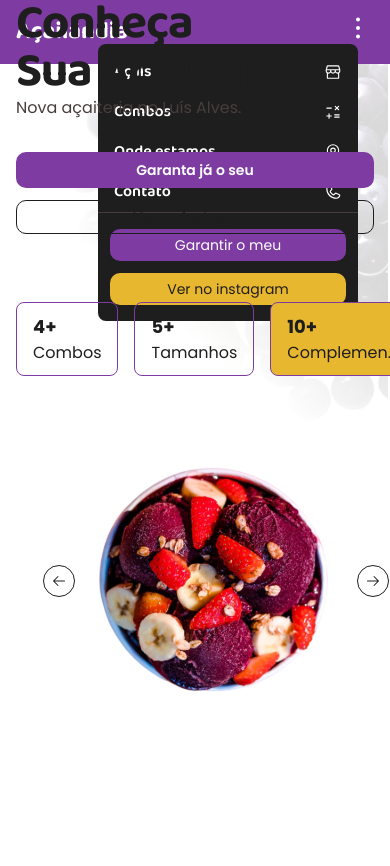
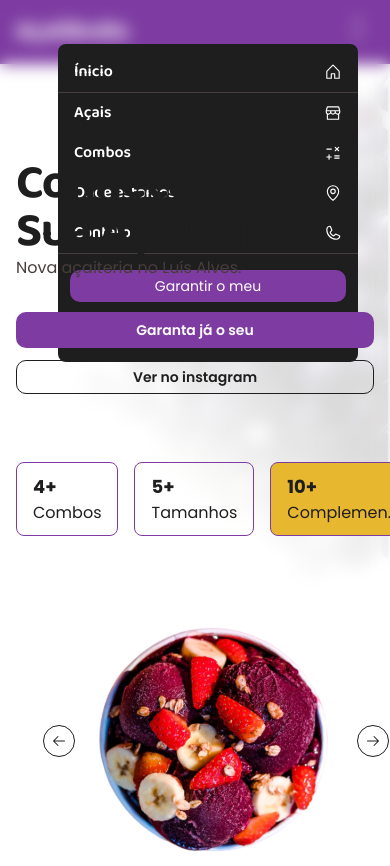
Before and after one commit to Kaique790/acailandia-landing, a Next.js app: page / in a window 390 px wide. Both pictures are taken after a click on the button "Abrir menu de navegação". Shown: the top 866 px of the page. Before the commit the page ends 844 px from the top, so only its background shows below. Built offline with nearby package versions, Linux system fonts and the light colour scheme.

Commit message:
feat(navbarMenu): change to popover

```diff
--- a/package.json
+++ b/package.json
@@ -11,6 +11,7 @@
   "dependencies": {
     "@phosphor-icons/react": "^2.1.10",
     "@radix-ui/react-dropdown-menu": "^2.1.16",
+    "@radix-ui/react-popover": "^1.1.15",
     "@radix-ui/react-slot": "^1.2.3",
     "class-variance-authority": "^0.7.1",
     "clsx": "^2.1.1",
--- a/src/components/dropdown-navbar.tsx
+++ /dev/null
@@ -1,81 +0,0 @@
-"use client";
-
-import {
-  DotsThreeVerticalIcon,
-  MapPinIcon,
-  MathOperationsIcon,
-  PhoneIcon,
-  StorefrontIcon,
-} from "@phosphor-icons/react/dist/ssr";
-import {
-  DropdownMenu,
-  DropdownMenuContent,
-  DropdownMenuPortal,
-  DropdownMenuTrigger,
-} from "@radix-ui/react-dropdown-menu";
-import { Button } from "./ui/button";
-import { useState } from "react";
-
-export function DropDownNavbar() {
-  const [open, setOpen] = useState(false);
-
-  return (
-    <DropdownMenu>
-      <DropdownMenuTrigger asChild>
-        <button className="cursor-pointer md:hidden">
-          <DotsThreeVerticalIcon size={32} weight="bold" />
-          <span className="sr-only">Abrir menu de navegação</span>
-        </button>
-      </DropdownMenuTrigger>
-      <DropdownMenuContent className="bg-dark fixed right-0 z-1 w-[260px] rounded-md py-2 pb-4">
-        <a
-          href="#nossos-acais"
-          className="hover:bg-dark-2 flex min-w-full items-center justify-between px-4 py-2 font-semibold"
-        >
-          Açais
-          <StorefrontIcon size={18} />
-        </a>
-        <a
-          href="#combos"
-          className="hover:bg-dark-2 flex min-w-full items-center justify-between px-4 py-2 font-semibold"
-        >
-          Combos
-          <MathOperationsIcon size={18} />
-        </a>
-        <a
-          href="#localizacao"
-          className="hover:bg-dark-2 flex min-w-full items-center justify-between px-4 py-2 font-semibold"
-        >
-          Onde estamos
-          <MapPinIcon size={18} />
-        </a>
-        <a
-          href="#contact"
-          className="hover:bg-dark-2 flex min-w-full items-center justify-between px-4 py-2 font-semibold"
-        >
-          Contato
-          <PhoneIcon size={18} />
-        </a>
-
-        <div className="bg-dark-2 mb-4 h-px w-full" />
-
-        <div className="w-full space-y-3 px-3">
-          <Button className="border-light w-full font-normal sm:hidden" asChild>
-            <a href="" target="_blank">
-              Garantir o meu
-            </a>
-          </Button>
-          <Button
-            variant={"secondary"}
-            className="w-full font-normal sm:hidden"
-            asChild
-          >
-            <a href="" target="_blank">
-              Ver no instagram
-            </a>
-          </Button>
-        </div>
-      </DropdownMenuContent>
-    </DropdownMenu>
-  );
-}
--- /dev/null
+++ b/src/components/navbar-menu.tsx
@@ -0,0 +1,117 @@
+"use client";
+
+import {
+  DotsThreeVerticalIcon,
+  HouseIcon,
+  MapPinIcon,
+  MathOperationsIcon,
+  PhoneIcon,
+  StorefrontIcon,
+} from "@phosphor-icons/react/dist/ssr";
+import {
+  Popover,
+  PopoverContent,
+  PopoverTrigger,
+} from "@radix-ui/react-popover";
+import { Button } from "./ui/button";
+import { useState } from "react";
+import { cn } from "@/lib/utils";
+
+export function NavbarMenu() {
+  const [open, setOpen] = useState(false);
+  function handleNavigate(e: React.MouseEvent<HTMLAnchorElement>, id: string) {
+    e.preventDefault();
+    setOpen(false);
+
+    if (id === "#") {
+      window.scrollTo({ top: 0, behavior: "smooth" });
+      return;
+    }
+
+    const element = document.getElementById(id);
+
+    if (!element) return;
+    element.scrollIntoView({ behavior: "smooth" });
+  }
+
+  return (
+    <>
+      <div
+        onClick={() => setOpen(false)}
+        className={cn(
+          "fixed inset-0 z-1 h-screen w-screen backdrop-blur-sm",
+          !open && "hidden",
+        )}
+      />
+      <Popover open={open} onOpenChange={setOpen}>
+        <PopoverTrigger asChild>
+          <button className="cursor-pointer md:hidden">
+            <DotsThreeVerticalIcon size={32} weight="bold" />
+            <span className="sr-only">Abrir menu de navegação</span>
+          </button>
+        </PopoverTrigger>
+        <PopoverContent className="bg-dark absolute right-0 z-1 w-[300px] rounded-md py-2 pb-4">
+          <a
+            href="#"
+            onClick={(e) => handleNavigate(e, "#")}
+            className="hover:bg-dark-2 border-dark-2 flex min-w-full items-center justify-between border-b px-4 py-2 font-semibold"
+          >
+            Ínicio
+            <HouseIcon size={18} />
+          </a>
+          <a
+            href="#products"
+            onClick={(e) => handleNavigate(e, "products")}
+            className="hover:bg-dark-2 flex min-w-full items-center justify-between px-4 py-2 font-semibold"
+          >
+            Açais
+            <StorefrontIcon size={18} />
+          </a>
+          <a
+            href="#combos"
+            className="hover:bg-dark-2 flex min-w-full items-center justify-between px-4 py-2 font-semibold"
+          >
+            Combos
+            <MathOperationsIcon size={18} />
+          </a>
+          <a
+            href="#localizacao"
+            className="hover:bg-dark-2 flex min-w-full items-center justify-between px-4 py-2 font-semibold"
+          >
+            Onde estamos
+            <MapPinIcon size={18} />
+          </a>
+          <a
+            href="#contact"
+            className="hover:bg-dark-2 flex min-w-full items-center justify-between px-4 py-2 font-semibold"
+          >
+            Contato
+            <PhoneIcon size={18} />
+          </a>
+
+          <div className="bg-dark-2 mb-4 h-px w-full" />
+
+          <div className="w-full space-y-3 px-3">
+            <Button
+              className="border-light w-full font-normal sm:hidden"
+              asChild
+            >
+              <a href="" target="_blank">
+                Garantir o meu
+              </a>
+            </Button>
+            <Button
+              variant={"secondary"}
+              className="w-full font-normal sm:hidden"
+              asChild
+            >
+              <a href="" target="_blank">
+                Ver no instagram
+              </a>
+            </Button>
+          </div>
+        </PopoverContent>
+      </Popover>
+    </>
+  );
+}
--- a/src/components/navbar.tsx
+++ b/src/components/navbar.tsx
@@ -1,4 +1,4 @@
-import { DropDownNavbar } from "./dropdown-navbar";
+import { NavbarMenu } from "./navbar-menu";
 
 export function Navbar() {
   return (
@@ -29,7 +29,7 @@ export function Navbar() {
           </a>
         </li>
       </ul>
-      <DropDownNavbar />
+      <NavbarMenu />
     </nav>
   );
 }
```
Also changed, not shown: 1 other file (tests, documents, lock files or other folders).
